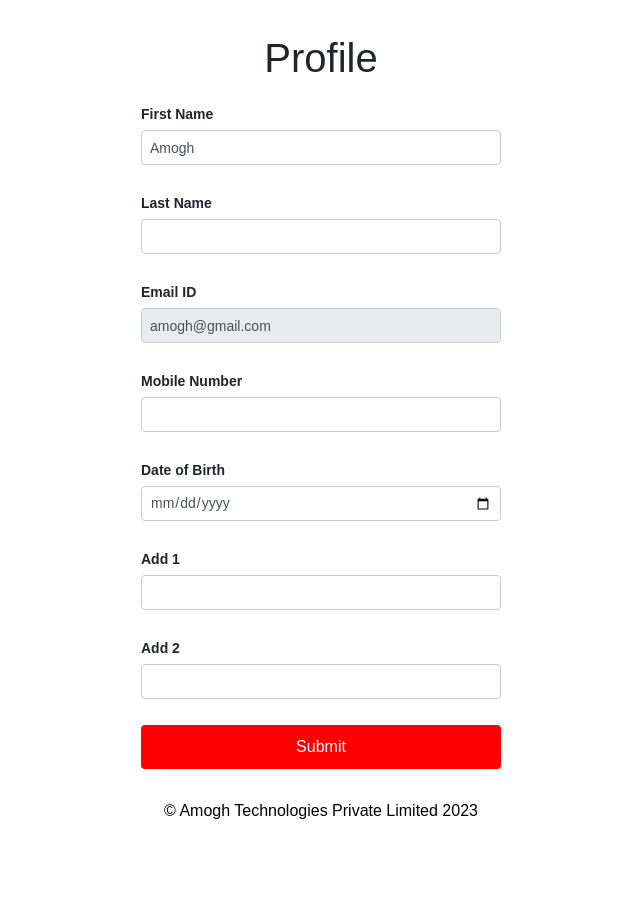
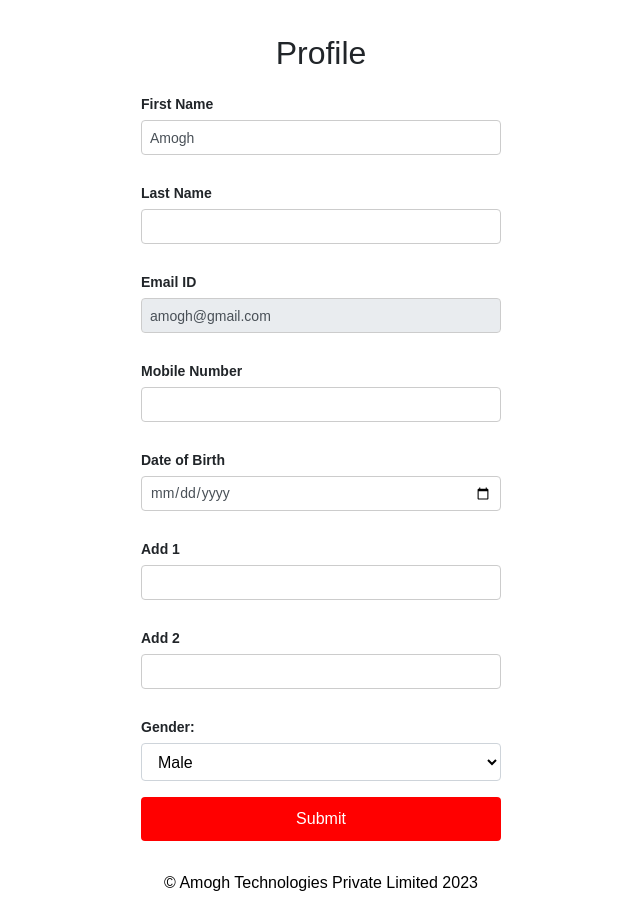
Before and after one commit to amoghkini/flask-template, a Flask app: page /account in a window 1280 px wide. Shown: the part 56-977 px from the top of the page, without its empty margins (319-959 px from the left). Before the commit the page ends 875 px from the top, so only its background shows below. Run offline with Flask 3, Linux system fonts and the light colour scheme; some libraries are stand-ins or nearby versions.

Commit message:
Dropdown menu rendering from backend

```diff
--- a/src/app.py
+++ b/src/app.py
@@ -106,6 +106,22 @@ def account():
                     "date of birth": "10 Jan 2022",
                     "last_login": "10 Aug 2023 02:30",
                     "password": "asasd"}
+
     return render_template('account.html', form_data=profile_data)
+
+
+dropdown_values = {
+    'page1': ["Value 1", "Value 2", "Value 3"],
+    'Gender': ["Male", "Female"],
+}
+
+
+@app.route('/get_dropdown_data/<page>', methods=['GET'])
+def get_dropdown_data(page):
+    # Fetch the values for the specified page
+    data = dropdown_values.get(page, [])
+    return jsonify(data)
+
+
 if __name__ == '__main__':
     app.run(debug=True)
--- a/src/static/css/styles.css
+++ b/src/static/css/styles.css
@@ -18,10 +18,11 @@ body {
     padding: 20px;
 }
 
-h1 {
+h1, h2, h3 {
     text-align: center;
     margin-bottom: 20px;
 }
+
 
 /* Forms styles */
 form {
@@ -670,3 +671,70 @@ body.dark-mode footer {
     margin-left: 5px;
     /* Add space between the buttons */
 }
+
+/* Dark mode dropdown menu background color */
+body.dark-mode .custom-form select {
+    background-color: #000;
+    color: #fff; /* Text color in dark mode */
+}
+
+/* Light mode dropdown menu background color */
+body:not(.dark-mode) .custom-form select {
+    background-color: #fff;
+    color: #000;
+    /* Text color in light mode */
+}
+
+/* Change the color of the dropdown arrow in dark mode */
+body.dark-mode .custom-form select::-ms-expand {
+    color: #fff; /* Arrow color in dark mode */
+}
+
+/* Change the color of the dropdown arrow in light mode */
+body:not(.dark-mode) .custom-form select::-ms-expand {
+    color: #000; /* Arrow color in light mode */
+}
+
+/* Style for the hover effect on dropdown options */
+body.dark-mode .custom-form select:hover {
+    background-color: #111; /* Darker background color on hover in dark mode */
+}
+
+body:not(.dark-mode) .custom-form select:hover {
+    background-color: #f8f9fa;
+    /* Lighter background color on hover in light mode */
+}
+
+/* Change the color of dropdown options in dark mode */
+body.dark-mode .custom-form select option {
+    background-color: #000;
+    color: #fff; /* Option text color in dark mode */
+}
+
+/* Change the color of dropdown options in light mode */
+body:not(.dark-mode) .custom-form select option {
+    background-color: #fff;
+    color: #000; /* Option text color in light mode */
+
+}
+
+
+/* Input field styles for dark mode */
+body.dark-mode .custom-form input,
+body.dark-mode .custom-form select {
+    background-color: #000;
+    /* Black background color in dark mode */
+    color: #fff;
+    /* White text color in dark mode */
+}
+
+
+/* Change the color of the calendar icon in dark mode to white */
+body.dark-mode .dropdown-menu a.dropdown-item i.fa-calendar {
+    color: white !important;
+}
+
+/* Change the color of the calendar icon in dark mode */
+body.dark-mode .custom-form input[type="date"]::-webkit-calendar-picker-indicator {
+    filter: invert(1); /* Invert the icon color in dark mode */
+}
--- /dev/null
+++ b/src/static/js/dropdown.js
@@ -0,0 +1,23 @@
+document.addEventListener("DOMContentLoaded", function () {
+    // Get a reference to the dropdown element
+    const dropdown = document.getElementById('dropdown');
+
+    // Get the page name from the data attribute
+    const page = dropdown.getAttribute('data-page');
+
+    // Fetch data from your Flask route with the page parameter
+    fetch(`/get_dropdown_data/${page}`)
+        .then(response => response.json())
+        .then(data => {
+            // Iterate over the data and create <option> elements
+            data.forEach(optionText => {
+                const option = document.createElement('option');
+                option.value = optionText;
+                option.textContent = optionText;
+                dropdown.appendChild(option);
+            });
+        })
+        .catch(error => {
+            console.error('Error fetching data:', error);
+        });
+});
--- a/src/templates/account.html
+++ b/src/templates/account.html
@@ -4,7 +4,7 @@
 
 {% block content %}
 <div class="container">
-    <h1>Profile</h1>
+    <h2>Profile</h2>
     <form class="custom-form" action="{{ url_for('signup') }}" method="POST">
         <div class="form-group">
             <label for="firstName">First Name</label>
@@ -56,6 +56,13 @@
             <small class="error-message">{% if errors and errors.lastName %} {{ errors.lastName }} {% endif %}</small>
         </div>
 
+        <div class="form-group">
+            <label for="dropdown">Gender:</label>
+            <select id="dropdown" name="dropdown" class="form-control" data-page="Gender">
+                <!-- Options will be added here dynamically -->
+            </select>
+        </div>
+
         <button type="submit">Submit</button>
     </form>
 </div>
--- a/src/templates/base.html
+++ b/src/templates/base.html
@@ -31,6 +31,7 @@
     <script src="https://cdn.jsdelivr.net/npm/@popperjs/core@2.0.7/dist/umd/popper.min.js"></script>
     <script src="https://stackpath.bootstrapcdn.com/bootstrap/4.5.2/js/bootstrap.min.js"></script>
     <script src="{{ url_for('static', filename='js/script.js') }}"></script>
+    <script src="{{ url_for('static', filename='js/dropdown.js') }}"></script>
 </body>
 
 </html>
```
